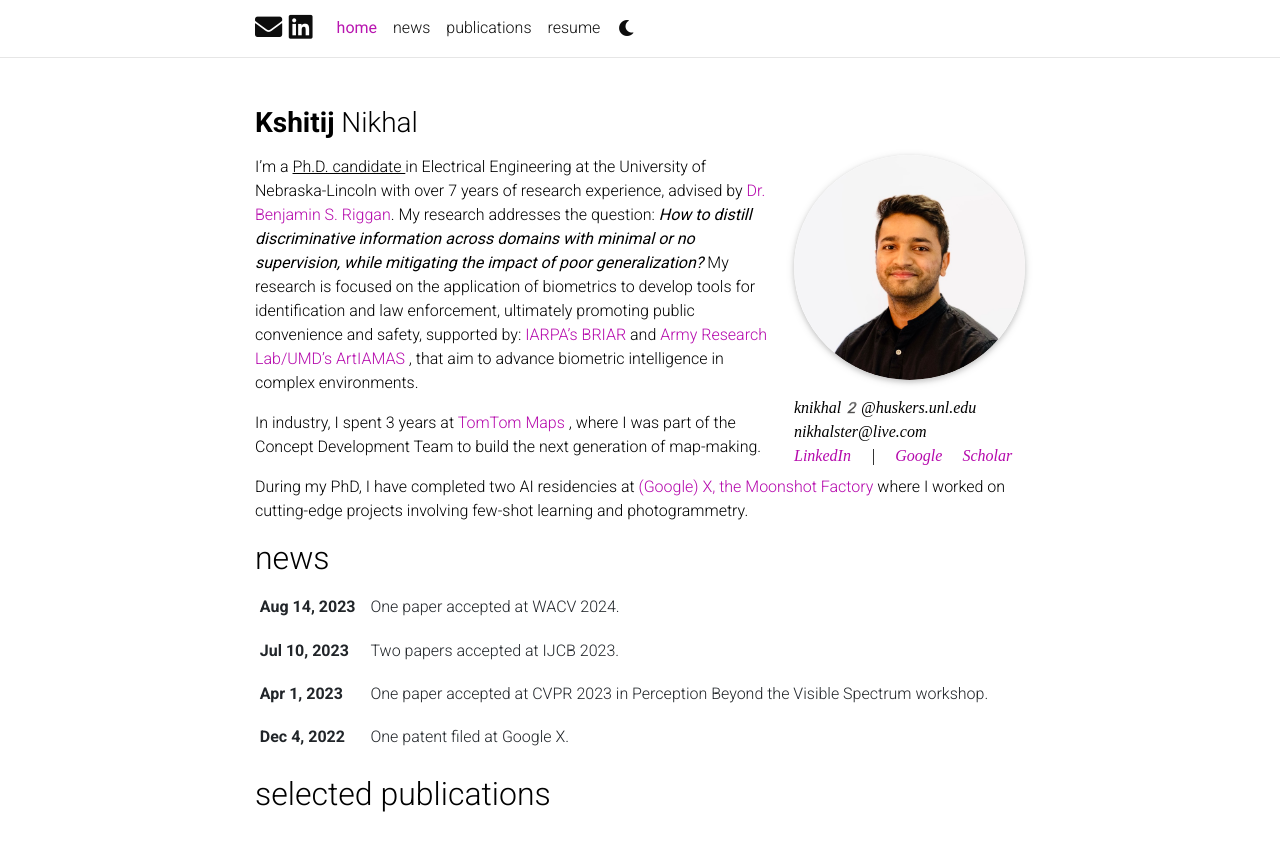
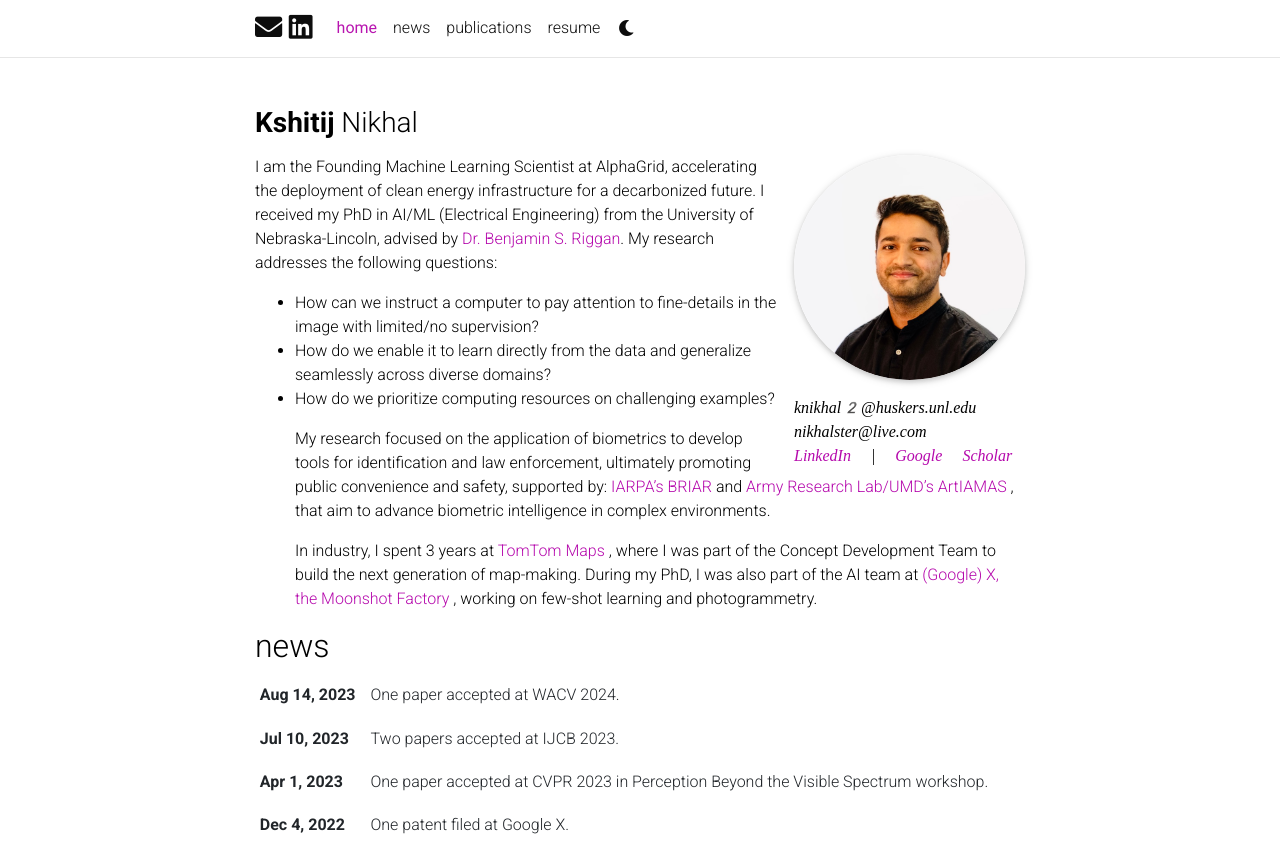
Before and after one commit to nikhalster/nikhalster.github.io, a Jekyll site: the page built from _pages/about.md, in a window 1280 px wide and 1103 px high, cut to the strip 0-841 px from the top of the window. Built offline with Jekyll 4.4.1, drawn with Linux system fonts in a browser that asks for light colours; full-size pictures stand in for the smaller copies a plugin makes; comment, search, counter and statistics services are not loaded; a style sheet for code colours, icons or effects is not loaded.

Commit message:
Update about.md

```diff
--- a/_pages/about.md
+++ b/_pages/about.md
@@ -20,9 +20,11 @@ selected_papers: true # includes a list of papers marked as "selected={true}"
 social: true  # includes social icons at the bottom of the page
 ---
 
- I'm a <u>Ph.D. candidate </u> in Electrical Engineering at the University of Nebraska-Lincoln with over 7 years of research experience, advised by <a href="http://www.engineering.unl.edu/ece/faculty/benjamin-riggan/">Dr. Benjamin S. Riggan</a>. My research addresses the question: <i> <b> How to distill discriminative information across domains with minimal or no supervision, while mitigating the impact of poor generalization? </b> </i> My research is focused on the application of biometrics to develop tools for identification and law enforcement, ultimately promoting public convenience and safety, supported by: <a href='http://www.iarpa.gov/research-programs/briar'> IARPA's BRIAR </a> and <a href='http://artiamas.umd.edu'> Army Research Lab/UMD's ArtIAMAS </a>, that aim to advance biometric intelligence in complex environments.
+I am the Founding Machine Learning Scientist at AlphaGrid, accelerating the deployment of clean energy infrastructure for a decarbonized future. I received my PhD in AI/ML (Electrical Engineering) from the University of Nebraska-Lincoln, advised by <a href="http://www.engineering.unl.edu/ece/faculty/benjamin-riggan/">Dr. Benjamin S. Riggan</a>. My research addresses the following questions:
+- How can we instruct a computer to pay attention to fine-details in the image with limited/no supervision?
+- How do we enable it to learn directly from the data and generalize seamlessly across diverse domains?
+- How do we prioritize computing resources on challenging examples?
 
+  My research focused on the application of biometrics to develop tools for identification and law enforcement, ultimately promoting public convenience and safety, supported by: <a href='http://www.iarpa.gov/research-programs/briar'> IARPA's BRIAR </a> and <a href='http://artiamas.umd.edu'> Army Research Lab/UMD's ArtIAMAS </a>, that aim to advance biometric intelligence in complex environments.
 
-  In industry, I spent 3 years at <a href='http://www.tomtom.com'>TomTom Maps </a>, where I was part of the Concept Development Team to build the next generation of map-making.
-
-  During my PhD, I have completed two AI residencies at <a href='http://www.x.company'> (Google) X, the Moonshot Factory </a> where I worked on cutting-edge projects involving few-shot learning and photogrammetry.
+  In industry, I spent 3 years at <a href='http://www.tomtom.com'>TomTom Maps </a>, where I was part of the Concept Development Team to build the next generation of map-making. During my PhD, I was also part of the AI team at <a href='http://www.x.company'> (Google) X, the Moonshot Factory </a>, working on few-shot learning and photogrammetry.
```
